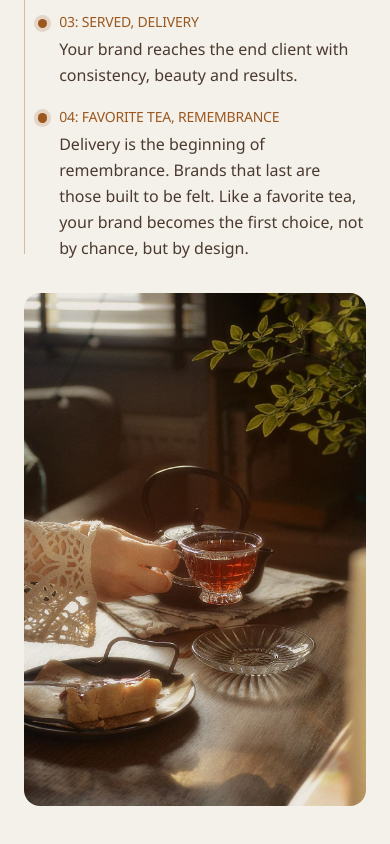
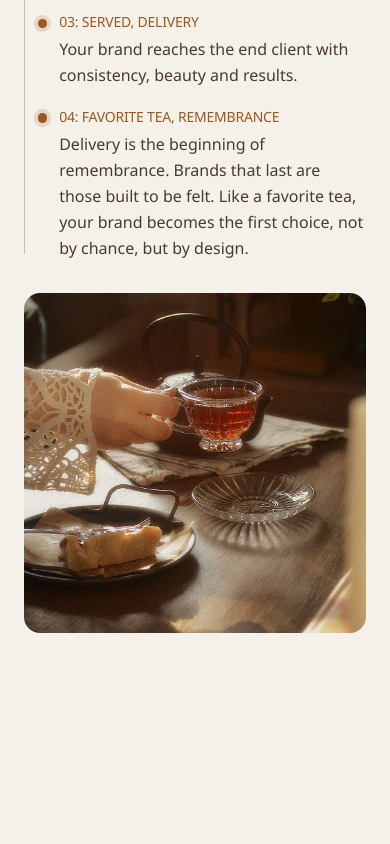
Before and after one commit to JuanGabrielGomes/Tea-Strategy-Studio, a Next.js app: page /en/sobre in a window 390 px wide. Shown: the part 1038-1882 px from the top of the page. Built offline with nearby package versions, Linux system fonts and the light colour scheme.

Commit message:
Refactor method and about images to fill container and align with text height

```diff
--- a/app/en/metodo/page.tsx
+++ b/app/en/metodo/page.tsx
@@ -54,14 +54,15 @@ export default function MethodEn() {
         </div>
 
         <div className="lg:col-span-5 w-full">
-          <Image
-            src="/images/tea/workspace-lampada.jpg"
-            alt="Creative workspace with warm lighting"
-            width={1200}
-            height={1200}
-            sizes="(min-width: 1024px) 38vw, 100vw"
-            className="rounded-2xl object-cover object-[50%_86%] w-full min-h-[340px] md:min-h-[420px] lg:min-h-0 lg:h-full"
-          />
+          <div className="relative w-full overflow-hidden rounded-2xl min-h-[340px] md:min-h-[420px] lg:min-h-0 lg:h-full">
+            <Image
+              src="/images/tea/workspace-lampada.jpg"
+              alt="Creative workspace with warm lighting"
+              fill
+              sizes="(min-width: 1024px) 38vw, 100vw"
+              className="object-cover object-[50%_88%]"
+            />
+          </div>
         </div>
       </div>
     </main>
--- a/app/en/sobre/page.tsx
+++ b/app/en/sobre/page.tsx
@@ -65,14 +65,15 @@ export default function AboutEn() {
         </div>
 
         <div className="lg:col-span-5 w-full">
-          <Image
-            src="/images/tea/nossa-historia.jpg"
-            alt="Tea moment in a cozy setting"
-            width={1100}
-            height={1400}
-            sizes="(min-width: 1024px) 38vw, 100vw"
-            className="rounded-2xl object-cover object-[50%_86%] w-full min-h-[340px] md:min-h-[420px] lg:min-h-0 lg:h-full"
-          />
+          <div className="relative w-full overflow-hidden rounded-2xl min-h-[340px] md:min-h-[420px] lg:min-h-0 lg:h-full">
+            <Image
+              src="/images/tea/nossa-historia.jpg"
+              alt="Tea moment in a cozy setting"
+              fill
+              sizes="(min-width: 1024px) 38vw, 100vw"
+              className="object-cover object-[50%_88%]"
+            />
+          </div>
         </div>
       </div>
     </main>
--- a/app/metodo/page.tsx
+++ b/app/metodo/page.tsx
@@ -54,14 +54,15 @@ export default function Metodo() {
         </div>
 
         <div className="lg:col-span-5 w-full">
-          <Image
-            src="/images/tea/workspace-lampada.jpg"
-            alt="Mesa de trabalho criativa com iluminação aconchegante"
-            width={1200}
-            height={1200}
-            sizes="(min-width: 1024px) 38vw, 100vw"
-            className="rounded-2xl object-cover object-[50%_86%] w-full min-h-[340px] md:min-h-[420px] lg:min-h-0 lg:h-full"
-          />
+          <div className="relative w-full overflow-hidden rounded-2xl min-h-[340px] md:min-h-[420px] lg:min-h-0 lg:h-full">
+            <Image
+              src="/images/tea/workspace-lampada.jpg"
+              alt="Mesa de trabalho criativa com iluminação aconchegante"
+              fill
+              sizes="(min-width: 1024px) 38vw, 100vw"
+              className="object-cover object-[50%_88%]"
+            />
+          </div>
         </div>
       </div>
     </main>
--- a/app/sobre/page.tsx
+++ b/app/sobre/page.tsx
@@ -64,14 +64,15 @@ export default function Sobre() {
         </div>
 
         <div className="lg:col-span-5 w-full">
-          <Image
-            src="/images/tea/nossa-historia.jpg"
-            alt="Momento de chá em ambiente acolhedor"
-            width={1100}
-            height={1400}
-            sizes="(min-width: 1024px) 38vw, 100vw"
-            className="rounded-2xl object-cover object-[50%_86%] w-full min-h-[340px] md:min-h-[420px] lg:min-h-0 lg:h-full"
-          />
+          <div className="relative w-full overflow-hidden rounded-2xl min-h-[340px] md:min-h-[420px] lg:min-h-0 lg:h-full">
+            <Image
+              src="/images/tea/nossa-historia.jpg"
+              alt="Momento de chá em ambiente acolhedor"
+              fill
+              sizes="(min-width: 1024px) 38vw, 100vw"
+              className="object-cover object-[50%_88%]"
+            />
+          </div>
         </div>
       </div>
     </main>
```
